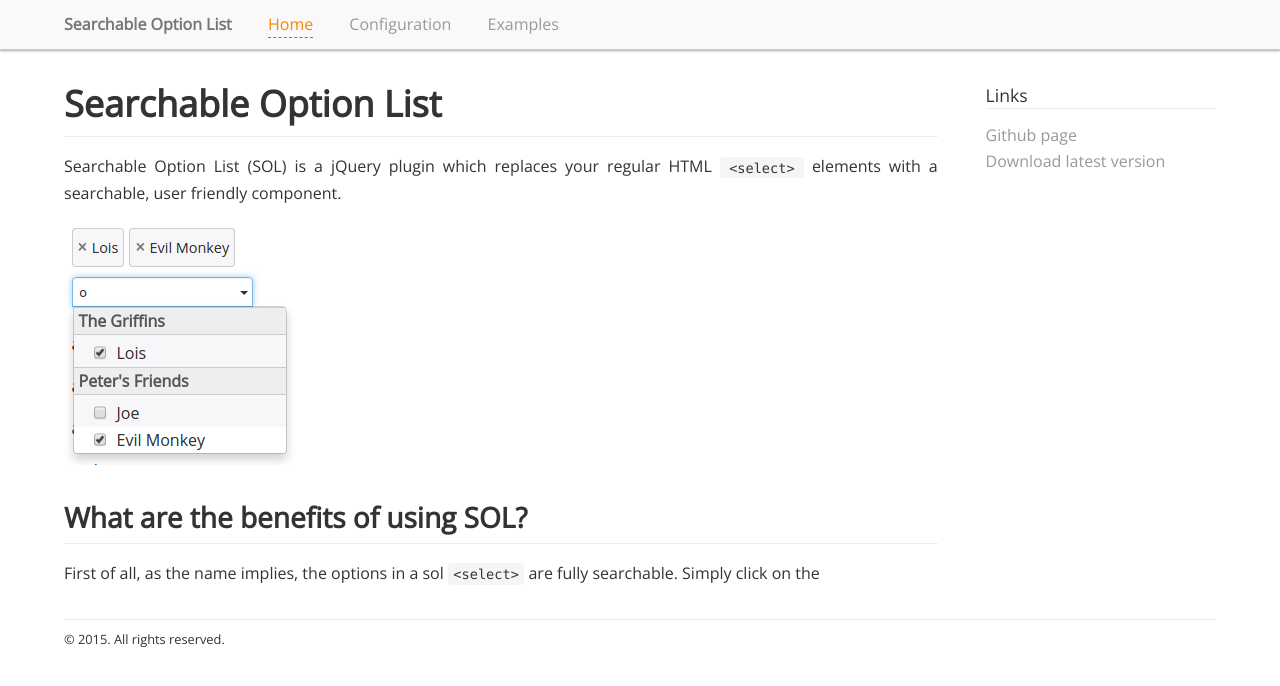
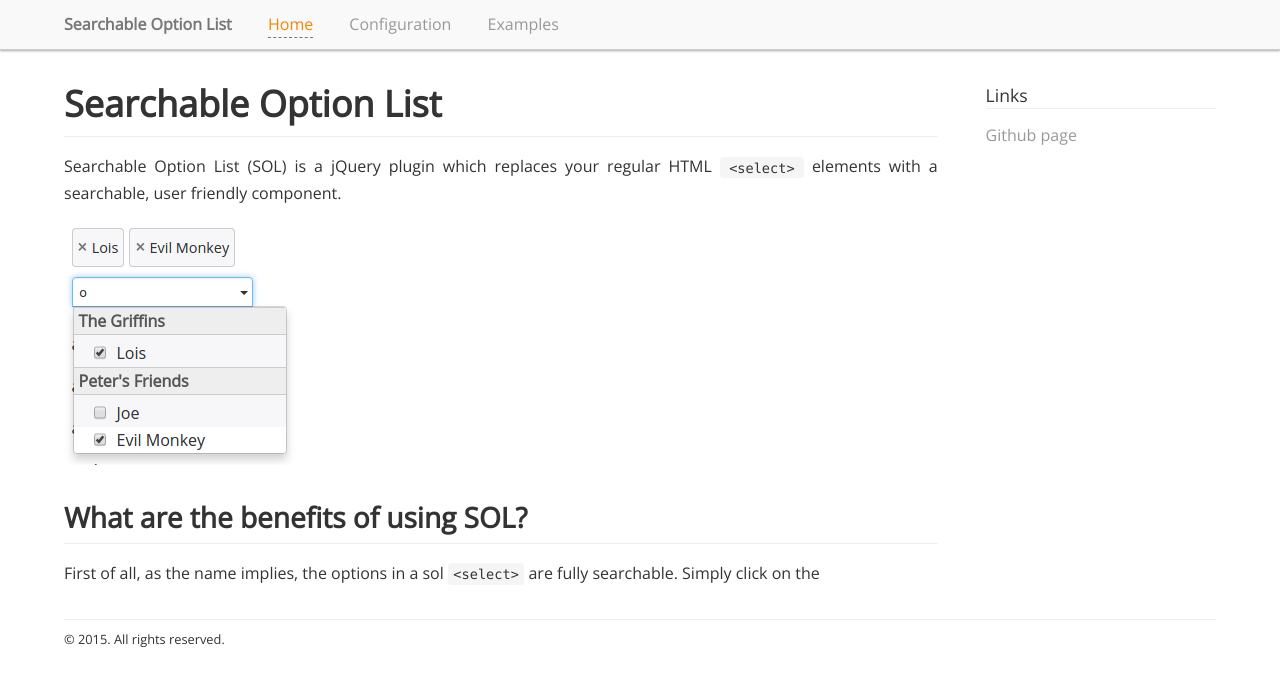
Before and after one commit to pbauerochse/searchable-option-list, a Jekyll site: the page built from index.md, in a window 1280 px wide. Shown: the top 686 px of the page. Built offline with Jekyll 4.4.1, drawn with Linux system fonts in a browser that asks for light colours; nearby versions of some CDN libraries; library files that are not in the unit come from our copies; Markdown is read by kramdown in place of the engine named in the settings; part of the change alters nothing that is shown.

Commit message:
adding link

```diff
--- a/_layouts/default.html
+++ b/_layouts/default.html
@@ -46,8 +46,8 @@
                 <div class="box">
                     <header>Links</header>
                     <ul>
-                        <li><a href="#">Github page</a></li>
-                        <li><a href="#">Download latest version</a></li>
+                        <li><a href="https://github.com/pbauerochse/searchable-option-list" target="_blank">Github page</a></li>
+<!--                        <li><a href="#">Download latest version</a></li>-->
                     </ul>
                 </div>
 
```
